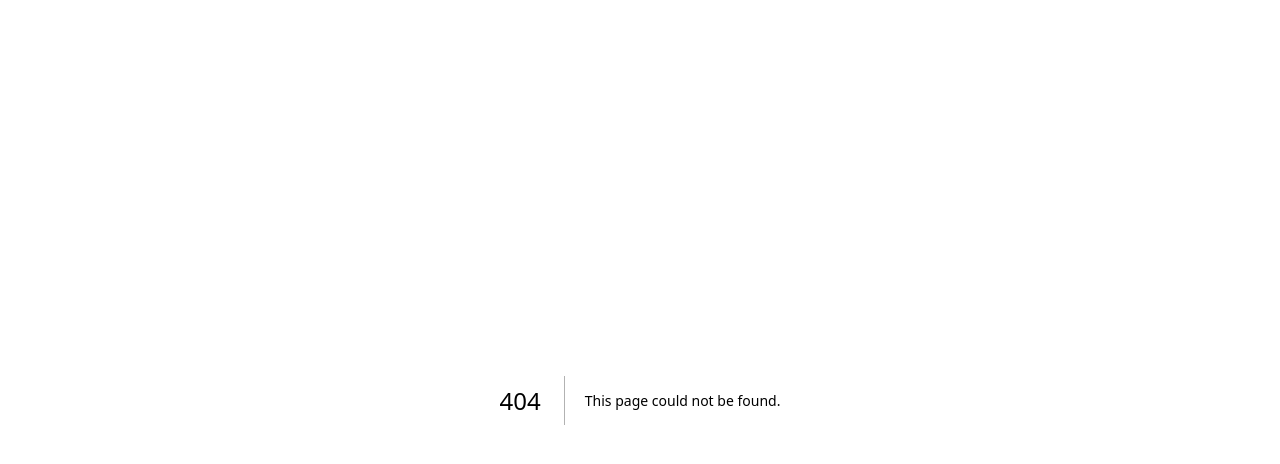
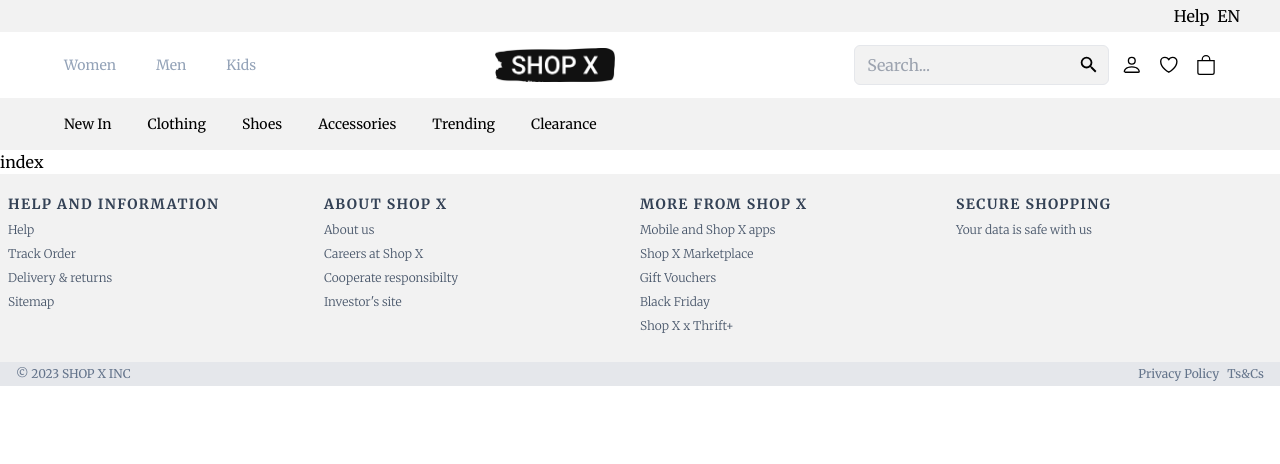
Before and after one commit to EseAlli/shop-x, a Next.js app: page /wishlist in a window 1280 px wide. Before the commit this address had no page. Shown: the top 464 px of the page. Built offline with nearby package versions, Linux system fonts and the light colour scheme.

Commit message:
Layout wrapper moved to app.tsx

```diff
--- a/src/components/Modal/index.tsx
+++ b/src/components/Modal/index.tsx
@@ -13,7 +13,6 @@ const Modal: FC<ModalProps> = ({ isOpen, children, onClose, title }) => {
   };
 
   useEffect(() => {
-    console.log("useeffect");
     isOpen ? handleOpen() : handleClose();
   }, [isOpen]);
 
--- a/src/pages/_app.tsx
+++ b/src/pages/_app.tsx
@@ -1,6 +1,11 @@
-import '@/styles/globals.css'
-import type { AppProps } from 'next/app'
+import "@/styles/globals.css";
+import type { AppProps } from "next/app";
+import Layout from "@components/Layout";
 
 export default function App({ Component, pageProps }: AppProps) {
-  return <Component {...pageProps} />
+  return (
+    <Layout>
+      <Component {...pageProps} />
+    </Layout>
+  );
 }
--- a/src/pages/index.tsx
+++ b/src/pages/index.tsx
@@ -1,4 +1,3 @@
-import Layout from "@components/Layout";
 import Carousel from "@components/Carousel";
 import Categories from "@components/Categories";
 import Popular from "@components/Popular";
@@ -10,7 +9,6 @@ export default function Home() {
   const { dresses, bags, accessories } = popular;
   return (
     <>
-      <Layout>
       <Carousel items={carousel} autoplay={true} />
       <Categories data={categories} />
       <Popular item={dresses} name="dresses" />
@@ -18,7 +16,6 @@ export default function Home() {
       <Popular item={bags} name="bags" />
       <DoubleFeature feature={feature} />
       <Popular item={accessories} name="accessories" />
-      </Layout>
     </>
   );
 }
--- a/src/pages/kids/index.tsx
+++ b/src/pages/kids/index.tsx
@@ -1,13 +1,10 @@
 import React from "react";
-import Layout from "@components/Layout";
 import Product from "@components/Product";
 
 const index = () => {
   return (
     <>
-      <Layout>
-        <Product />
-      </Layout>
+      <Product />
     </>
   );
 };
--- a/src/pages/men.tsx
+++ b/src/pages/men.tsx
@@ -1,4 +1,3 @@
-import Layout from "@components/Layout";
 import Carousel from "@components/Carousel";
 import Categories from "@components/Categories";
 import Popular from "@components/Popular";
@@ -10,7 +9,6 @@ const men = () => {
   const { shoes, bags, accessories } = popular;
   return (
     <>
-      <Layout>
       <Carousel items={carousel} autoplay={true} />
       <Categories data={categories} />
       <Popular item={shoes} name="shoes" />
@@ -18,7 +16,6 @@ const men = () => {
       <Popular item={bags} name="bags" />
       <DoubleFeature feature={feature} />
       <Popular item={accessories} name="accessories" />
-      </Layout>
     </>
   );
 };
--- /dev/null
+++ b/src/pages/wishlist/index.tsx
@@ -0,0 +1,7 @@
+import React from "react";
+
+const index = () => {
+  return <div>index</div>;
+};
+
+export default index;
```
Lines whose indentation alone changed are shown as unchanged.
